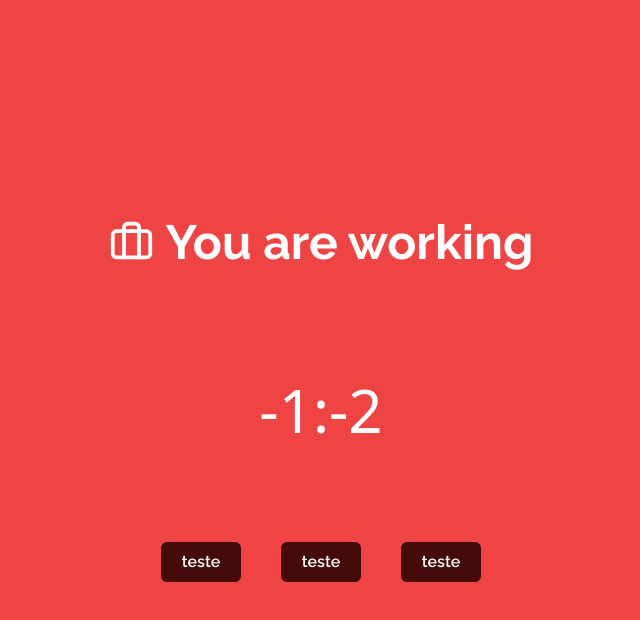
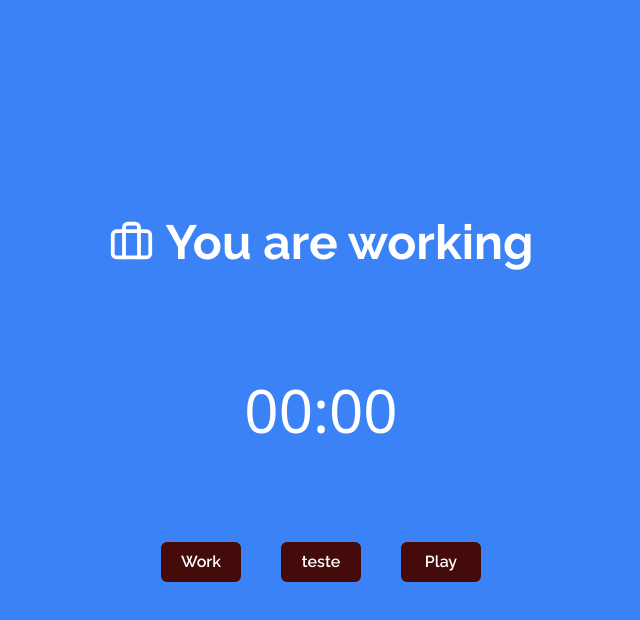
Before and after one commit to luixgabriel/pomodoroApp, a React (Vite) app: page / in a window 1280 px wide. Both pictures are taken after a click on the button "Start". Shown: the top 620 px of the page, without its empty margins (319-959 px from the left). Built offline with nearby package versions, Linux system fonts and the light colour scheme.

Commit message:
fix: resolving timer bug

```diff
--- a/index.html
+++ b/index.html
@@ -9,7 +9,7 @@
     <meta name="viewport" content="width=device-width, initial-scale=1.0" />
     <title>Pomodoro App</title>
   </head>
-  <body class="bg-gradient-to-r from-cyan-500 to-blue-500">
+  <body class="bg-blue-500">
     <div id="root"></div>
     <script type="module" src="/src/main.tsx"></script>
   </body>
--- a/src/App.tsx
+++ b/src/App.tsx
@@ -9,7 +9,7 @@ function App() {
   const [task, setTask] = useState('')
   const [pomodoroTimer, setPomodoroTimer] = useState('')
   const [shortRestTime, setShortRestTime] = useState('')
-  const [longRestTime, setLongRestTime] = useState('5000')
+  const [longRestTime, setLongRestTime] = useState('')
   const [cycles, setCycles] = useState('')
 
   if (isOpen) {
@@ -85,6 +85,12 @@ function App() {
             onClick={() => {
               localStorage.setItem('timerState', 'true')
               localStorage.setItem('task', String(task))
+              localStorage.setItem(
+                'pomodoroTimer',
+                String(Number(pomodoroTimer) * 60),
+              )
+              localStorage.setItem('shortRestTime', String(shortRestTime))
+              localStorage.setItem('cycles', String(cycles))
               setIsOpen(true)
             }}
             className="
@@ -97,7 +103,7 @@ function App() {
             px-4 py-2
             font-raleway
             text-white
-            hover:bg-blue-500"
+            hover:bg-blue-600"
           >
             {' '}
             Start
--- a/src/components/pomodoro-timer.tsx
+++ b/src/components/pomodoro-timer.tsx
@@ -1,4 +1,4 @@
-import React, { useState } from 'react'
+import React, { useState, useEffect } from 'react'
 import { useInterval } from '../hooks/useInterval'
 import { Button } from './button'
 import { Timer } from './timer'
@@ -18,14 +18,34 @@ export function PomodoroTimer({
   shortRestTIme,
   longRestTime,
   cycles,
-}: PomodoroTimerProps): React.JSX.Element {
-  const [mainTime, setMainTime] = useState(PomodoroTimer)
-  useInterval(() => {
-    setMainTime(mainTime - 1)
-  }, 1000)
+}: PomodoroTimerProps) {
+  const [mainTime, setMainTime] = useState<any>(
+    PomodoroTimer * 60 || localStorage.getItem('pomodoroTimer'),
+  )
+  const [timeCounting, setTimeCounting] = useState(false)
+  const [working, setWorking] = useState(false)
+
+  useEffect(() => {
+    if (working) {
+      document.body.classList.remove('bg-blue-500')
+      document.body.classList.add('bg-red-500')
+    }
+  }, [working])
+
+  useInterval(
+    () => {
+      setMainTime(mainTime - 1)
+    },
+    timeCounting ? 1000 : null,
+  )
+
+  const configureWork = () => {
+    setTimeCounting(true)
+    setWorking(true)
+  }
 
   return (
-    <div className="flex h-screen items-center justify-center bg-red-500">
+    <div className="flex h-screen items-center justify-center">
       <div className="flex min-h-[80%] min-w-[50%] flex-col items-center justify-center gap-3 rounded-md  text-white">
         <div>
           <h1 className="flex gap-3 text-5xl font-bold">
@@ -39,7 +59,8 @@ export function PomodoroTimer({
         <Timer mainTime={mainTime} />
         <div className="flex w-full items-center justify-center">
           <Button
-            text="teste"
+            onclick={() => configureWork()}
+            text="Work"
             classname="bg-red-950 p-2 rounded-md text-white mx-5 w-20"
           />
           <Button
@@ -47,7 +68,8 @@ export function PomodoroTimer({
             classname="bg-red-950 p-2 rounded-md text-white mx-5 w-20"
           />
           <Button
-            text="teste"
+            onclick={() => setTimeCounting(!timeCounting)}
+            text={timeCounting ? 'Pause' : 'Play'}
             classname="bg-red-950 p-2 rounded-md text-white mx-5 w-20"
           />
         </div>
--- a/src/components/timer.tsx
+++ b/src/components/timer.tsx
@@ -5,6 +5,7 @@ interface TimerProps {
 }
 
 export function Timer({ mainTime }: TimerProps) {
+  console.log(mainTime)
   return (
     <div className="flex h-60 w-[100%] items-center justify-center font-sans text-6xl">
       {secondsToTime(mainTime)}
--- a/src/index.css
+++ b/src/index.css
@@ -7,5 +7,6 @@ body {
   margin: 0;
   box-sizing: border-box;
   outline: none;
+  transition: background-color 300ms ease-in-out;
   font-family: Raleway;
 }
```
